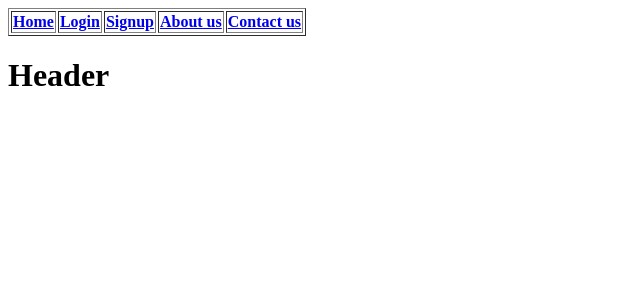
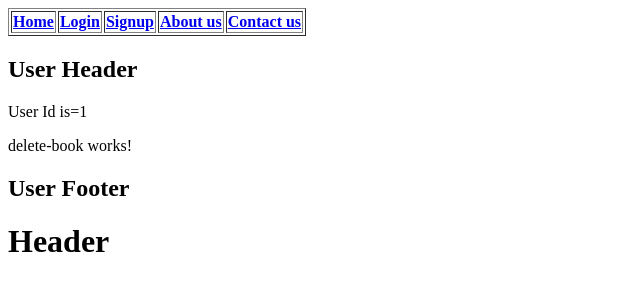
Before and after one commit to SandeepKumar377/BookShopAppWithAngular, an Angular app: page /user/1/delete-book in a window 1280 px wide. Before the commit this address led to /. Shown: the top 300 px of the page, without its empty margins (0-640 px from the left). Built offline with nearby package versions, Linux system fonts and the light colour scheme.

Commit message:
Get param values in parent and child component

```diff
--- a/src/app/public/public.component.ts
+++ b/src/app/public/public.component.ts
@@ -1,4 +1,5 @@
 import { Component, OnInit } from '@angular/core';
+import { ActivatedRoute } from '@angular/router';
 
 @Component({
   selector: 'app-public',
@@ -10,9 +11,12 @@ export class PublicComponent implements OnInit {
   bookId:number=12;
   author:string='Sandeep';
 
-  constructor() { }
+  constructor(private route:ActivatedRoute) { }
 
   ngOnInit(): void {
+    this.route.firstChild?.params.subscribe((param)=>{
+      console.log(param);
+    })
   }
 
 }
--- a/src/app/user/components/delete-book/delete-book.component.html
+++ b/src/app/user/components/delete-book/delete-book.component.html
@@ -1 +1,2 @@
+<p>User Id is={{userId}}</p>
 <p>delete-book works!</p>
--- a/src/app/user/components/delete-book/delete-book.component.ts
+++ b/src/app/user/components/delete-book/delete-book.component.ts
@@ -1,4 +1,5 @@
 import { Component, OnInit } from '@angular/core';
+import { ActivatedRoute } from '@angular/router';
 
 @Component({
   selector: 'app-delete-book',
@@ -7,9 +8,14 @@ import { Component, OnInit } from '@angular/core';
 })
 export class DeleteBookComponent implements OnInit {
 
-  constructor() { }
+  userId:string='';
+  constructor(private route: ActivatedRoute) { }
 
   ngOnInit(): void {
+    this.route.parent?.params.subscribe((param)=>{
+      console.log(param);
+      this.userId=param['userId'];
+    });
   }
 
 }
--- a/src/app/user/user-routing.module.ts
+++ b/src/app/user/user-routing.module.ts
@@ -7,7 +7,7 @@ import { DeleteBookComponent } from './components/delete-book/delete-book.compon
 
 const routes: Routes = [
   {
-    path: 'user', component: UserComponent,
+    path: 'user/:userId', component: UserComponent,
     children: [
       { path: 'add-book', component: AddBookComponent },
       { path: 'delete-book', component: DeleteBookComponent }
```
